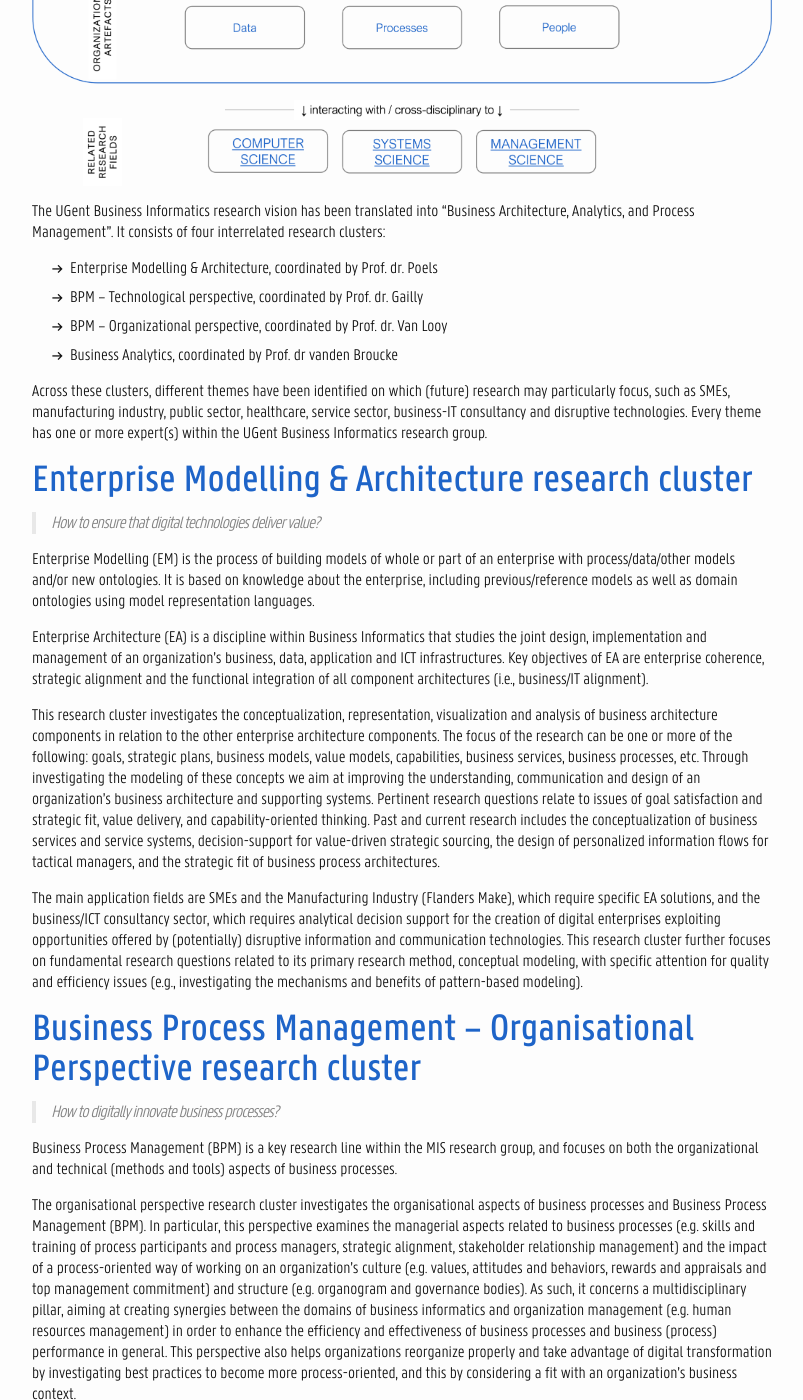
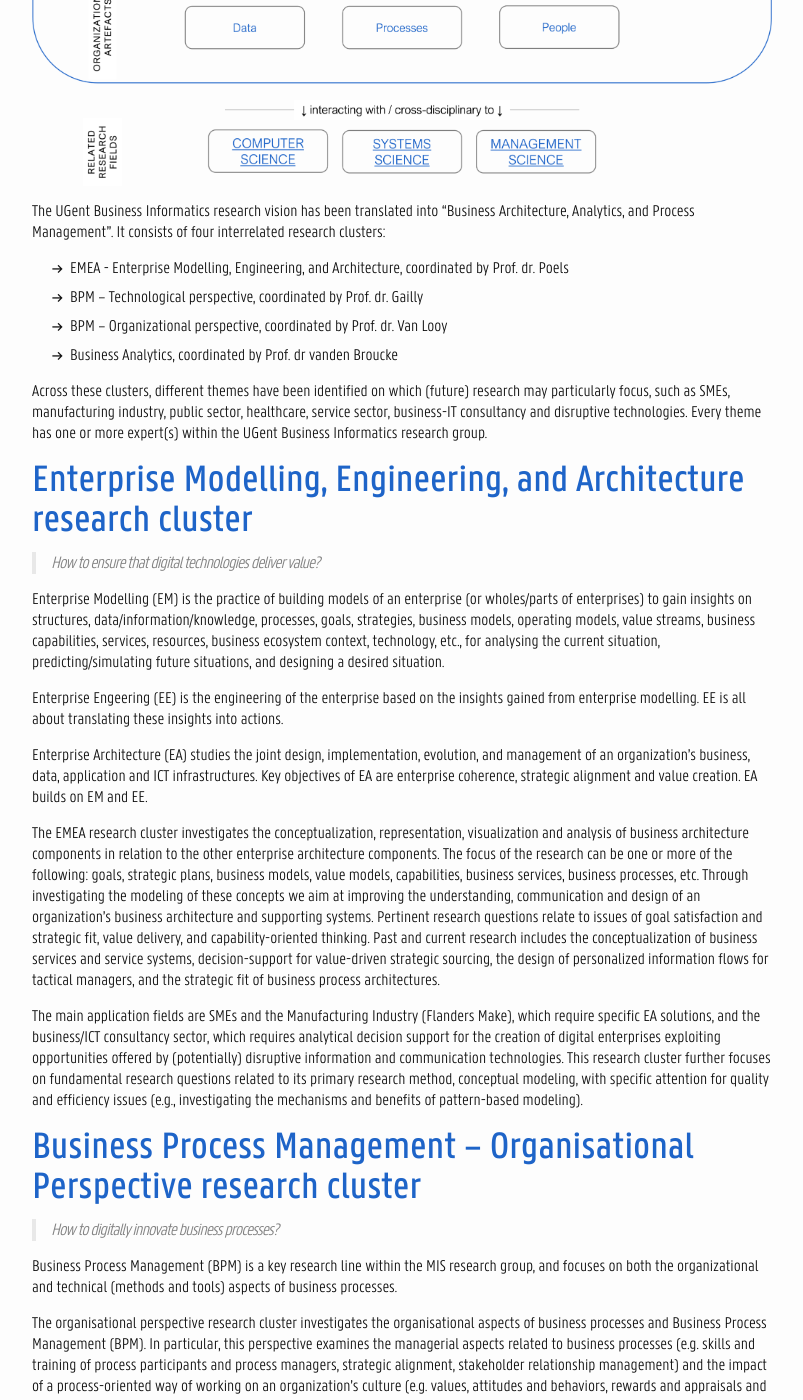
Before and after one commit to UGent-BusinessInformatics/ugent-businessinformatics.github.io, a Jekyll site: the page built from pages/01-research_vision.markdown, in a window 1280 px wide and 1400 px high, scrolled down 577 px. Shown: the whole window, without its empty margins (238-1041 px from the left). Built offline with Jekyll 4.4.1, drawn with Linux system fonts in a browser that asks for light colours.

Commit message:
Update 01-research_vision.markdown

```diff
--- a/pages/01-research_vision.markdown
+++ b/pages/01-research_vision.markdown
@@ -8,22 +8,24 @@ permalink: /research/
 
 The UGent Business Informatics research vision has been translated into “Business Architecture, Analytics, and Process Management”. It consists of four interrelated research clusters:
 
-- Enterprise Modelling & Architecture, coordinated by Prof. dr. Poels
+- EMEA - Enterprise Modelling, Engineering, and Architecture, coordinated by Prof. dr. Poels
 - BPM – Technological perspective, coordinated by Prof. dr. Gailly
 - BPM – Organizational perspective, coordinated by Prof. dr. Van Looy
 - Business Analytics, coordinated by Prof. dr vanden Broucke
 
 Across these clusters, different themes have been identified on which (future) research may particularly focus, such as SMEs, manufacturing industry, public sector, healthcare, service sector, business-IT consultancy and disruptive technologies. Every theme has one or more expert(s) within the UGent Business Informatics research group.
 
-# Enterprise Modelling & Architecture research cluster
+# Enterprise Modelling, Engineering, and Architecture research cluster
 
 > How to ensure that digital technologies deliver value?
 
-Enterprise Modelling (EM) is the process of building models of whole or part of an enterprise with process/data/other models and/or new ontologies. It is based on knowledge about the enterprise, including previous/reference models as well as domain ontologies using model representation languages.
+Enterprise Modelling (EM) is the practice of building models of an enterprise (or wholes/parts of enterprises) to gain insights on structures, data/information/knowledge, processes, goals, strategies, business models, operating models, value streams, business capabilities, services, resources, business ecosystem context, technology, etc., for analysing the current situation, predicting/simulating future situations, and designing a desired situation.
 
-Enterprise Architecture (EA) is a discipline within Business Informatics that studies the joint design, implementation and management of an organization’s business, data, application and ICT infrastructures. Key objectives of EA are enterprise coherence, strategic alignment and the functional integration of all component architectures (i.e., business/IT alignment).
+Enterprise Engeering (EE) is the engineering of the enterprise based on the insights gained from enterprise modelling. EE is all about translating these insights into actions.
 
-This research cluster investigates the conceptualization, representation, visualization and analysis of business architecture components in relation to the other enterprise architecture components. The focus of the research can be one or more of the following: goals, strategic plans, business models, value models, capabilities, business services, business processes, etc. Through investigating the modeling of these concepts we aim at improving the understanding, communication and design of an organization’s business architecture and supporting systems. Pertinent research questions relate to issues of goal satisfaction and strategic fit, value delivery, and capability-oriented thinking. Past and current research includes the conceptualization of business services and service systems, decision-support for value-driven strategic sourcing, the design of personalized information flows for tactical managers, and the strategic fit of business process architectures.
+Enterprise Architecture (EA) studies the joint design, implementation, evolution, and management of an organization’s business, data, application and ICT infrastructures. Key objectives of EA are enterprise coherence, strategic alignment and value creation. EA builds on EM and EE.
+
+The EMEA research cluster investigates the conceptualization, representation, visualization and analysis of business architecture components in relation to the other enterprise architecture components. The focus of the research can be one or more of the following: goals, strategic plans, business models, value models, capabilities, business services, business processes, etc. Through investigating the modeling of these concepts we aim at improving the understanding, communication and design of an organization’s business architecture and supporting systems. Pertinent research questions relate to issues of goal satisfaction and strategic fit, value delivery, and capability-oriented thinking. Past and current research includes the conceptualization of business services and service systems, decision-support for value-driven strategic sourcing, the design of personalized information flows for tactical managers, and the strategic fit of business process architectures.
 
 The main application fields are SMEs and the Manufacturing Industry (Flanders Make), which require specific EA solutions, and the business/ICT consultancy sector, which requires analytical decision support for the creation of digital enterprises exploiting opportunities offered by (potentially) disruptive information and communication technologies. This research cluster further focuses on fundamental research questions related to its primary research method, conceptual modeling, with specific attention for quality and efficiency issues (e.g., investigating the mechanisms and benefits of pattern-based modeling).
 
```
